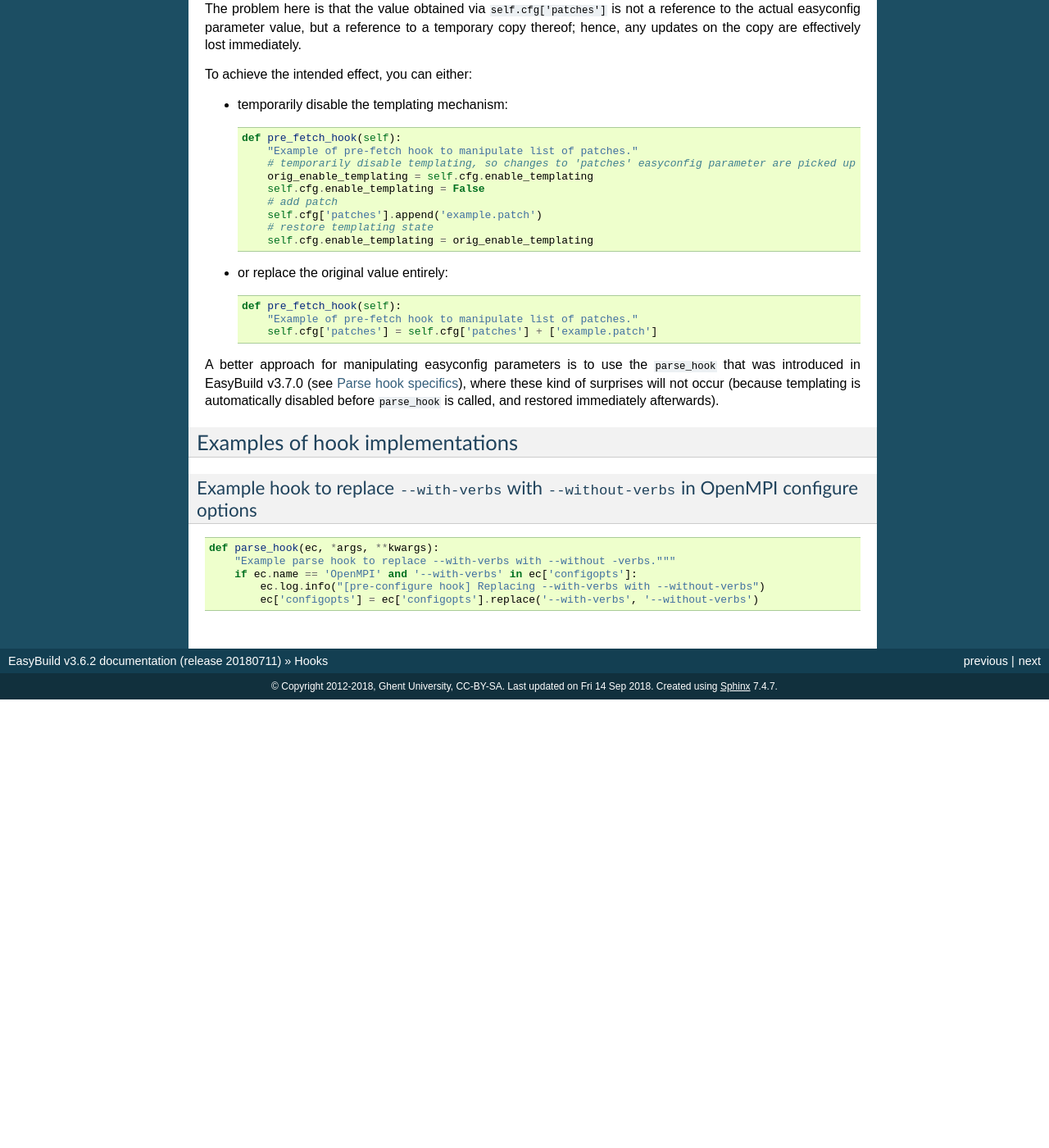
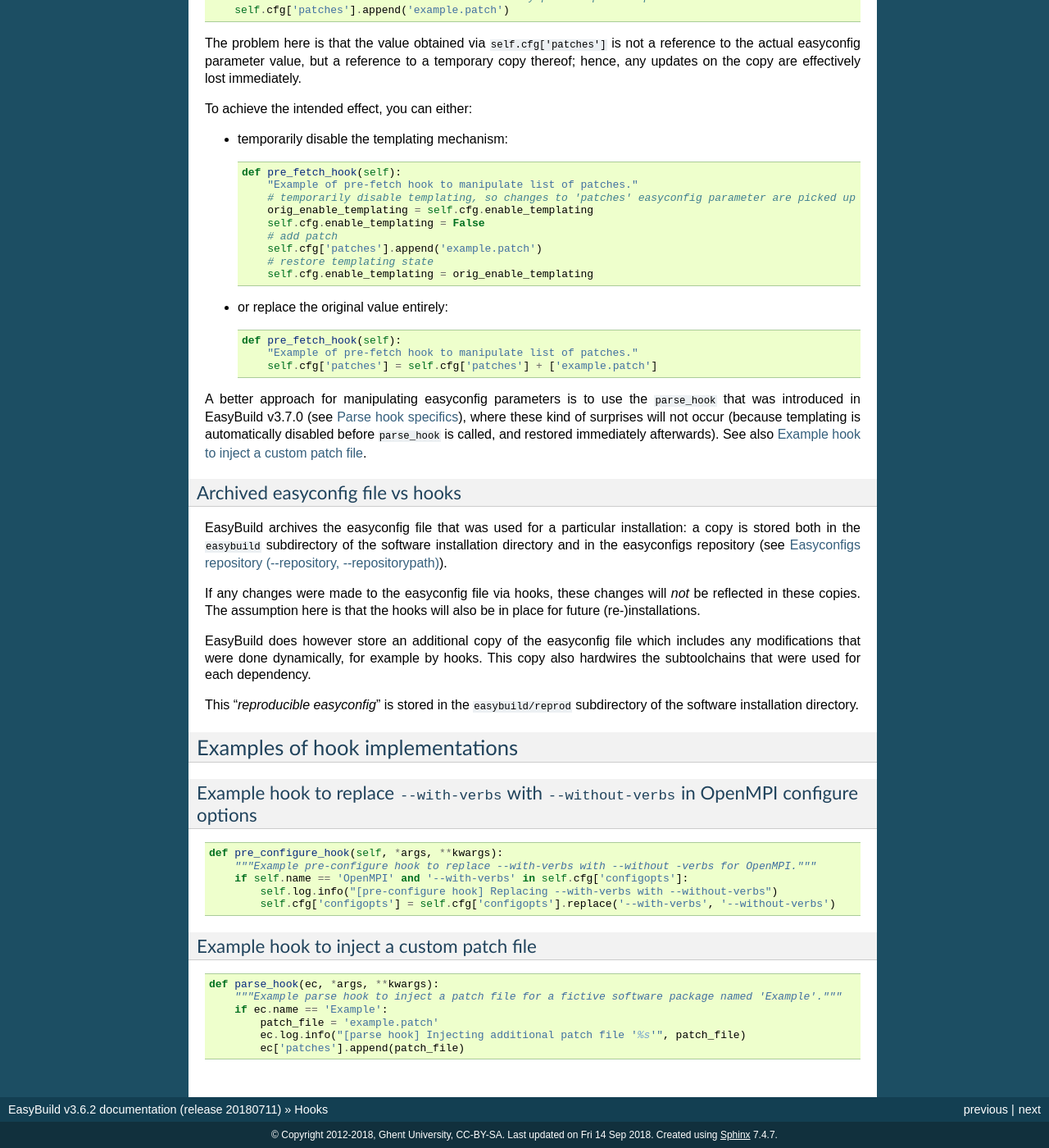
Before and after one commit to easybuilders/easybuild, a Sphinx documentation site: the page built from docs/Hooks.rst, in a window 1280 px wide and 1400 px high, scrolled down 3714 px. Shown: the whole window at 82% size. Built offline with Sphinx 7.4.7, drawn with Linux system fonts in a browser that asks for light colours; before the commit the page ends 4567 px from its top, so only the background shows below that; some of the changed text lies outside the part shown.

Commit message:
fix remarks, add additional separate example for parse_hook, add caveat section on archiving of easyconfigs vs hooks

```diff
--- a/docs/Hooks.rst
+++ b/docs/Hooks.rst
@@ -241,6 +241,27 @@ A better approach for manipulating easyconfig parameters is to use the ``parse_h
 was introduced in EasyBuild v3.7.0 (see :ref:`hooks_parse_hook`),
 where these kind of surprises will not occur (because templating is automatically disabled
 before ``parse_hook`` is called, and restored immediately afterwards).
+See also :ref:`hooks_examples_inject_patch`.
+
+.. _hooks_caveats_archived_easyconfig:
+
+Archived easyconfig file vs hooks
++++++++++++++++++++++++++++++++++
+
+EasyBuild archives the easyconfig file that was used for a particular installation:
+a copy is stored both in the ``easybuild`` subdirectory of the software installation
+directory and in the easyconfigs repository (see :ref:`easyconfigs_repo`).
+
+If any changes were made to the easyconfig file via hooks, these changes will *not* be
+reflected in these copies. The assumption here is that the hooks will also be in place
+for future (re-)installations.
+
+EasyBuild does however store an additional copy of the easyconfig file which includes
+any modifications that were done dynamically, for example by hooks. This copy also
+hardwires the subtoolchains that were used for each dependency.
+
+This "*reproducible easyconfig*" is stored in the ``easybuild/reprod`` subdirectory
+of the software installation directory.
 
 
 .. _hooks_examples:
@@ -255,8 +276,22 @@ Example hook to replace ``--with-verbs`` with ``--without-verbs`` in OpenMPI con
 
 .. code:: python
 
+    def pre_configure_hook(self, *args, **kwargs):
+        """Example pre-configure hook to replace --with-verbs with --without -verbs for OpenMPI."""
+        if self.name == 'OpenMPI' and '--with-verbs' in self.cfg['configopts']:
+            self.log.info("[pre-configure hook] Replacing --with-verbs with --without-verbs")
+            self.cfg['configopts'] = self.cfg['configopts'].replace('--with-verbs', '--without-verbs')
+
+.. _hooks_examples_inject_patch:
+
+Example hook to inject a custom patch file
+++++++++++++++++++++++++++++++++++++++++++
+
+.. code:: python
+
     def parse_hook(ec, *args, **kwargs):
-        "Example parse hook to replace --with-verbs with --without -verbs."""
-        if ec.name == 'OpenMPI' and '--with-verbs' in ec['configopts']:
-            ec.log.info("[pre-configure hook] Replacing --with-verbs with --without-verbs")
-            ec['configopts'] = ec['configopts'].replace('--with-verbs', '--without-verbs')
+        """Example parse hook to inject a patch file for a fictive software package named 'Example'."""
+        if ec.name == 'Example':
+            patch_file = 'example.patch'
+            ec.log.info("[parse hook] Injecting additional patch file '%s'", patch_file)
+            ec['patches'].append(patch_file)
```
Also changed, not shown: other parts of docs/Hooks.rst (+1 -1 lines).
